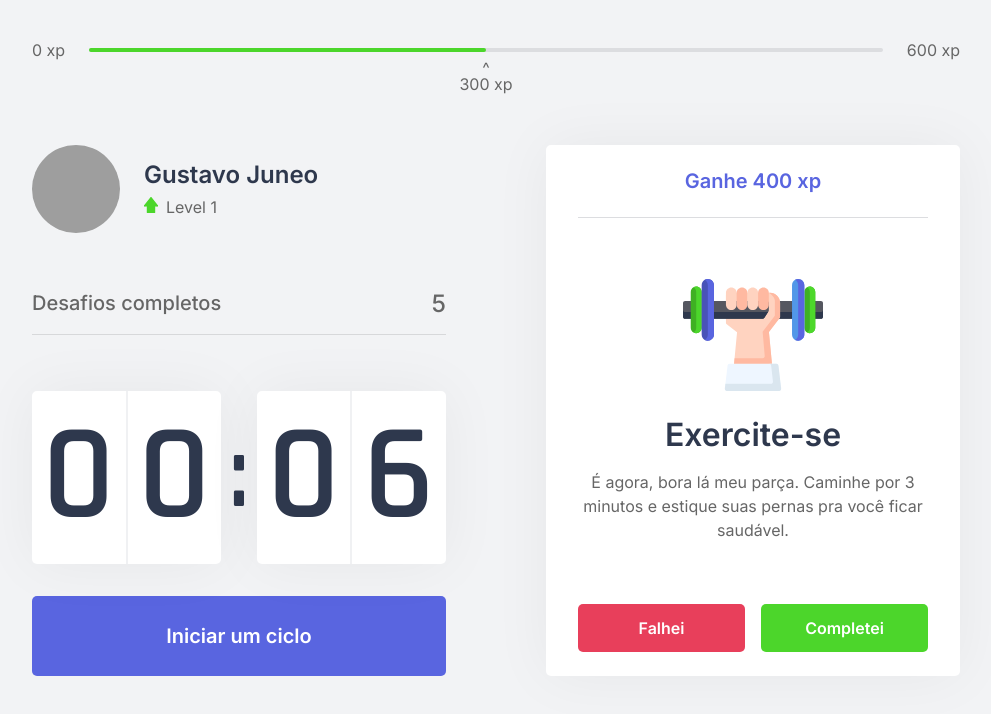
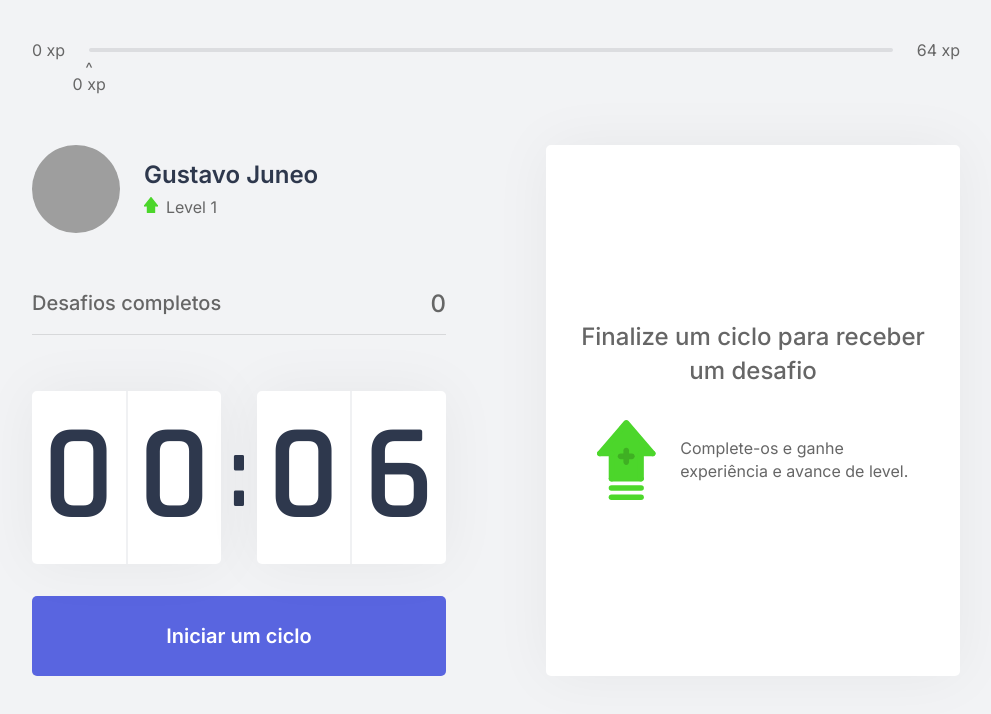
Before and after one commit to gustavojuneo/moveit, a Next.js app: page / in a window 1280 px wide. Shown: the top 714 px of the page, without its empty margins (144-1135 px from the left). Built offline with nearby package versions, Linux system fonts and the light colour scheme; grey boxes are pictures that could not be loaded.

Commit message:
Created Challenges Context and added dynamic content in components

```diff
--- /dev/null
+++ b/challenges.json
@@ -0,0 +1,62 @@
+[
+  {
+    "type": "body",
+    "description": "Estique um de seus braços com a palma da mão virada para frente e puxe os dedos para cima por 10 segundos por mão.",
+    "amount": 80
+  },
+  {
+    "type": "body",
+    "description": "Estique seu braço contra o peito e puxe-o utilizando o outro braço por 10 segundos por braço.",
+    "amount": 60
+  },
+  {
+    "type": "body",
+    "description": "Puxe seu pescoço com a ajuda da mão para a direita e para a esquerda, permanecendo na posição por alguns segundos.",
+    "amount": 70
+  },
+  {
+    "type": "body",
+    "description": "Com as duas mãos na parte de trás da cabeça, leve-a para baixo, alongando a parte de trás da região.",
+    "amount": 60
+  },
+  {
+    "type": "body",
+    "description": "Cruze as pernas e desça com as mãos esticadas em direção ao chão. Repita o movimento com a outra perna na frente.",
+    "amount": 100
+  },
+  {
+    "type": "body",
+    "description": "Sentado, abra as pernas e tente encostar as palmas das mãos no chão, repita 3 vezes por 5 segundos.",
+    "amount": 80
+  },
+  {
+    "type": "body",
+    "description": "Puxe o joelho de encontro ao peito e segure, troque de perna após 10 segundos.",
+    "amount": 50
+  },
+  {
+    "type": "body",
+    "description": "Sentado, cruze uma perna e incline seu tronco à frente, troque de perna após 10 segundos.",
+    "amount": 80
+  },
+  {
+    "type": "eye",
+    "description": "Sentado, feche os olhos e cubra-os com as palmas da mão durante 2 minutos, depois abra normalmente.",
+    "amount": 90
+  },
+  {
+    "type": "eye",
+    "description": "Em algum ambiente aberto, olhe o mais longe que puder em quatro direções por 3s, mexa apenas os olhos. Repita 3 vezes.",
+    "amount": 140
+  },
+  {
+    "type": "eye",
+    "description": "Usando os polegares, massage a área abaixo das sobrancelhas em movimentos circulares por 15 segundos.",
+    "amount": 70
+  },
+  {
+    "type": "body",
+    "description": "Em pé, gire a cintura o máximo que puder para a esquerda, segure por cinco segundos. Repita para a direita.",
+    "amount": 90
+  }
+]
--- a/src/components/ChallengeBox.tsx
+++ b/src/components/ChallengeBox.tsx
@@ -1,25 +1,31 @@
+import { useContext } from 'react'
+import { ChallengesContext } from '../contexts/ChallengesContext'
 import styles from '../styles/components/ChallengeBox.module.css'
 
 export function ChallengeBox() {
-  const hasActiveChallenge = true
+  const { activeChallenge, resetChallenge } = useContext(ChallengesContext)
 
   return (
     <div className={styles.challengeBoxContainer}>
-      {hasActiveChallenge ? (
+      {activeChallenge ? (
         <div className={styles.challengeActive}>
-          <header>Ganhe 400 xp</header>
+          <header>Ganhe {activeChallenge.amount} xp</header>
 
           <main>
-            <img src="./icons/body.svg" alt="Faça uma caminhada" />
-            <strong>Exercite-se</strong>
-            <p>
-              É agora, bora lá meu parça. Caminhe por 3 minutos e estique suas
-              pernas pra você ficar saudável.
-            </p>
+            <img
+              src={`./icons/${activeChallenge.type}.svg`}
+              alt="Novo Desafio"
+            />
+            <strong>Novo Desafio</strong>
+            <p>{activeChallenge.description}</p>
           </main>
 
           <footer>
-            <button type="button" className={styles.challengeFailedButton}>
+            <button
+              type="button"
+              className={styles.challengeFailedButton}
+              onClick={resetChallenge}
+            >
               Falhei
             </button>
             <button type="button" className={styles.challengeSucceededButton}>
--- a/src/components/CompletedChallenges.tsx
+++ b/src/components/CompletedChallenges.tsx
@@ -1,10 +1,14 @@
+import { useContext } from 'react'
+import { ChallengesContext } from '../contexts/ChallengesContext'
 import styles from '../styles/components/CompletedChallenges.module.css'
 
 export function CompletedChallenges() {
+  const { challengesCompleted } = useContext(ChallengesContext)
+
   return (
     <div className={styles.completedChallengesContainer}>
       <span>Desafios completos</span>
-      <span>5</span>
+      <span>{challengesCompleted}</span>
     </div>
   )
 }
--- a/src/components/CountDown.tsx
+++ b/src/components/CountDown.tsx
@@ -1,10 +1,13 @@
-import { useState, useEffect } from 'react'
+import { useState, useEffect, useContext } from 'react'
+import { ChallengesContext } from '../contexts/ChallengesContext'
 
 import styles from '../styles/components/CountDown.module.css'
 
 let countdownTimeout: NodeJS.Timeout
 
 export function CountDown() {
+  const { startNewChallenge } = useContext(ChallengesContext)
+
   const [time, setTime] = useState(0.1 * 60)
   const [isActive, setIsActive] = useState(false)
   const [hasFinished, setHasFinished] = useState(false)
@@ -33,6 +36,7 @@
     } else if (isActive && time === 0) {
       setHasFinished(true)
       setIsActive(false)
+      startNewChallenge()
     }
   }, [isActive, time])
 
--- a/src/components/ExperienceBar.tsx
+++ b/src/components/ExperienceBar.tsx
@@ -1,17 +1,29 @@
+import { useContext } from 'react'
+import { ChallengesContext } from '../contexts/ChallengesContext'
 import styles from '../styles/components/ExperienceBar.module.css'
 
 export function ExperienceBar() {
+  const { currentExperience, experienceToNextLevel } = useContext(
+    ChallengesContext
+  )
+
+  const percentToNextLevel =
+    Math.round(currentExperience * 100) / experienceToNextLevel
+
   return (
     <header className={styles.experienceBar}>
       <span>0 xp</span>
       <div>
-        <div style={{ width: '50%' }} />
+        <div style={{ width: `${percentToNextLevel}` }} />
 
-        <span className={styles.currentExperience} style={{ left: '50%' }}>
-          ^<span>300 xp</span>
+        <span
+          className={styles.currentExperience}
+          style={{ left: `${percentToNextLevel}` }}
+        >
+          ^<span>{currentExperience} xp</span>
         </span>
       </div>
-      <span>600 xp</span>
+      <span>{experienceToNextLevel} xp</span>
     </header>
   )
 }
--- /dev/null
+++ b/src/contexts/ChallengesContext.tsx
@@ -0,0 +1,67 @@
+import { createContext, useState, ReactNode } from 'react'
+import challenges from '../../challenges.json'
+
+interface Challenge {
+  type: 'body' | 'eye'
+  description: string
+  amount: number
+}
+
+interface ChallengesContextData {
+  level: number
+  currentExperience: number
+  challengesCompleted: number
+  activeChallenge: Challenge
+  experienceToNextLevel: number
+  levelUp: () => void
+  startNewChallenge: () => void
+  resetChallenge: () => void
+}
+
+interface ChallengesProviderProps {
+  children: ReactNode
+}
+
+export const ChallengesContext = createContext({} as ChallengesContextData)
+
+export function ChallengesProvider({ children }: ChallengesProviderProps) {
+  const [level, setLevel] = useState(1)
+  const [currentExperience, setCurrentExperience] = useState(0)
+  const [challengesCompleted, setChallengesCompleted] = useState(0)
+
+  const [activeChallenge, setActiveChallenge] = useState(null)
+
+  const experienceToNextLevel = Math.pow((level + 1) * 4, 2)
+
+  function levelUp() {
+    setLevel(level + 1)
+  }
+
+  function startNewChallenge() {
+    const randomChallengeIndex = Math.floor(Math.random() * challenges.length)
+    const challenge = challenges[randomChallengeIndex]
+
+    setActiveChallenge(challenge)
+  }
+
+  function resetChallenge() {
+    setActiveChallenge(null)
+  }
+
+  return (
+    <ChallengesContext.Provider
+      value={{
+        level,
+        currentExperience,
+        challengesCompleted,
+        activeChallenge,
+        experienceToNextLevel,
+        levelUp,
+        startNewChallenge,
+        resetChallenge
+      }}
+    >
+      {children}
+    </ChallengesContext.Provider>
+  )
+}
--- a/src/pages/_app.tsx
+++ b/src/pages/_app.tsx
@@ -1,7 +1,13 @@
 import '../styles/global.css'
 
+import { ChallengesProvider } from '../contexts/ChallengesContext'
+
 function MyApp({ Component, pageProps }) {
-  return <Component {...pageProps} />
+  return (
+    <ChallengesProvider>
+      <Component {...pageProps} />
+    </ChallengesProvider>
+  )
 }
 
 export default MyApp
--- a/src/styles/pages/Home.module.css
+++ b/src/styles/pages/Home.module.css
@@ -16,3 +16,9 @@
   gap: 2rem 6.25rem;
   align-content: center;
 }
+
+@media (max-width: 662px) {
+  .container section {
+    padding: 6rem 0;
+  }
+}
```
